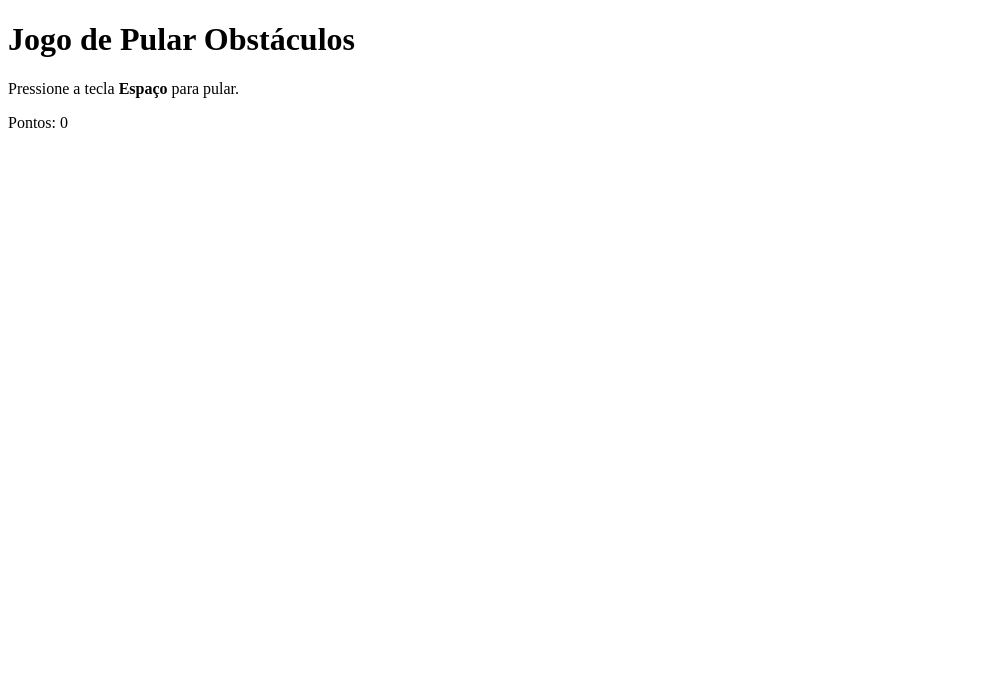
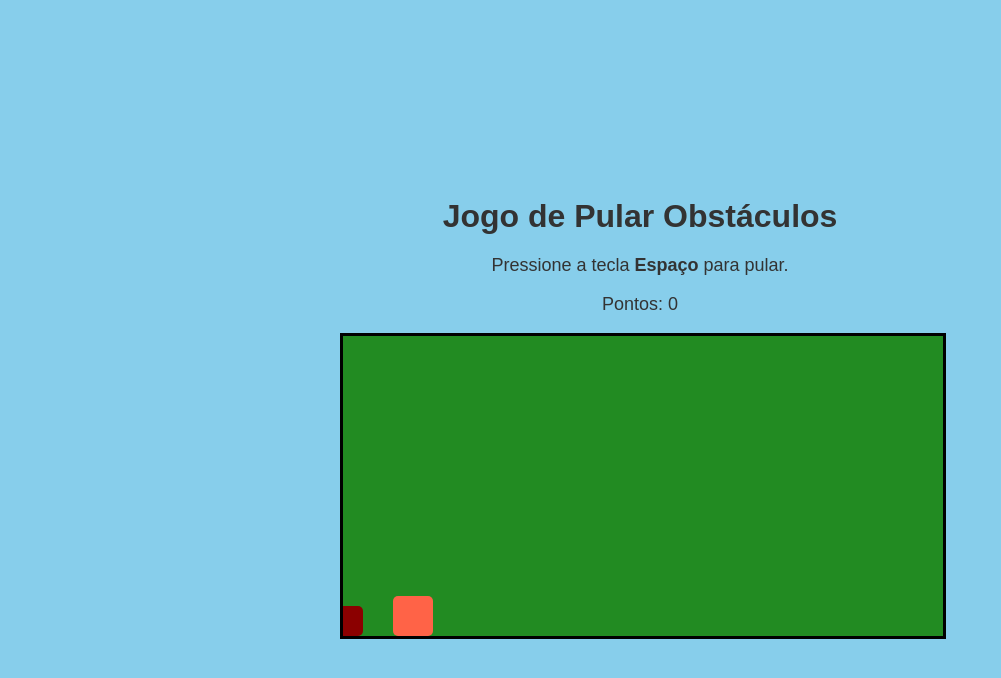
Before and after one commit to annafag/jogo-de-pular, a plain HTML site: page index.html in a window 1280 px wide. Shown: the whole page, without its empty margins (0-1001 px from the left). Drawn offline with Linux system fonts and the light colour scheme.

Commit message:
Update style.css

```diff
--- a/style.css
+++ b/style.css
@@ -1,72 +1,60 @@
-const player = document.getElementById("player");
-const obstacle = document.getElementById("obstacle");
-const gameArea = document.getElementById("gameArea");
-const scoreElement = document.getElementById("score");
-
-let isJumping = false;
-let gravity = 0.9;
-let jumpHeight = 15;
-let obstacleSpeed = 5;
-let score = 0;
-
-function jump() {
-    if (isJumping) return;
-
-    isJumping = true;
-    let jumpHeightCurrent = 0;
-    let jumpInterval = setInterval(() => {
-        if (jumpHeightCurrent < 150) {
-            player.style.bottom = parseInt(player.style.bottom) + 5 + 'px';
-            jumpHeightCurrent += 5;
-        } else {
-            clearInterval(jumpInterval);
-            let fallInterval = setInterval(() => {
-                if (parseInt(player.style.bottom) > 0) {
-                    player.style.bottom = parseInt(player.style.bottom) - 5 + 'px';
-                } else {
-                    clearInterval(fallInterval);
-                    isJumping = false;
-                }
-            }, 20);
-        }
-    }, 20);
+{
+    margin: 0;
+    padding: 0;
+    box-sizing: border-box;
 }
 
-function moveObstacle() {
-    let obstaclePosition = parseInt(obstacle.style.right);
-
-    if (obstaclePosition > gameArea.clientWidth) {
-        // Reseta o obstáculo e aumenta a pontuação
-        obstacle.style.right = '-30px';
-        score++;
-        scoreElement.textContent = score;
-    } else {
-        obstacle.style.right = obstaclePosition + obstacleSpeed + 'px';
-    }
-
-    if (obstaclePosition > 50 && obstaclePosition < 90 && parseInt(player.style.bottom) < 40) {
-        // Colisão detectada
-        clearInterval(obstacleInterval);
-        alert("Game Over! Sua pontuação foi: " + score);
-        location.reload(); // Reinicia o jogo
-    }
+body {
+    font-family: Arial, sans-serif;
+    background-color: #87CEEB; /* Céu azul */
+    display: flex;
+    justify-content: center;
+    align-items: center;
+    height: 100vh;
+    overflow: hidden;
 }
 
-function increaseDifficulty() {
-    if (score % 5 === 0) {
-        obstacleSpeed += 1;  // Aumenta a velocidade a cada 5 pontos
-    }
+.game-container {
+    text-align: center;
+    max-width: 600px;
+    width: 100%;
 }
 
-let obstacleInterval = setInterval(moveObstacle, 20);
+h1 {
+    color: #333;
+    margin-bottom: 20px;
+}
 
-setInterval(increaseDifficulty, 1000);
+p {
+    font-size: 18px;
+    color: #333;
+}
 
-document.addEventListener("keydown", function (e) {
-    if (e.key === " " || e.key === "Spacebar") {
-        jump();
-    }
-});
+#gameArea {
+    width: 100%;
+    height: 300px;
+    position: relative;
+    background-color: #228B22; /* Cor da grama */
+    border: 3px solid #000;
+    overflow: hidden;
+}
 
-player.style.bottom = '0px';
-obstacle.style.right = '-30px';
+#player {
+    width: 40px;
+    height: 40px;
+    background-color: #FF6347; /* Cor do personagem */
+    position: absolute;
+    bottom: 0;
+    left: 50px;
+    border-radius: 5px;
+}
+
+#obstacle {
+    width: 30px;
+    height: 30px;
+    background-color: #8B0000; /* Cor do obstáculo */
+    position: absolute;
+    bottom: 0;
+    right: -30px; /* Inicialmente fora da tela */
+    border-radius: 5px;
+}
```
